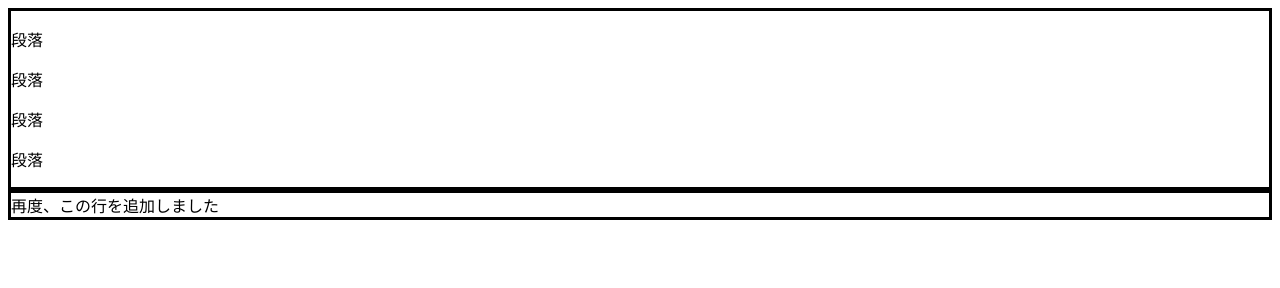
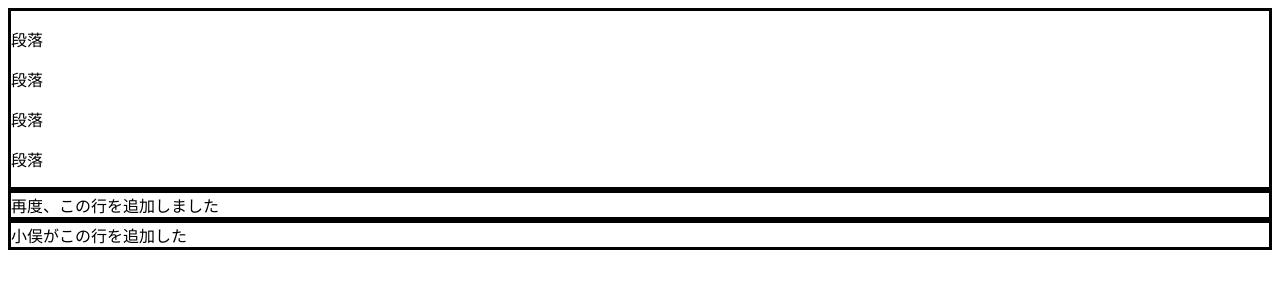
Before and after one commit to chokkoyamada/monaca-blank, a browser extension: page www/index.html in a window 1280 px wide. Drawn offline with Linux system fonts and the light colour scheme.

Commit message:
小俣さんの変更を適用

```diff
--- a/www/index.html
+++ b/www/index.html
@@ -24,5 +24,6 @@
 	<p class="btn1">段落</p>
 </div>
 <div>再度、この行を追加しました</div>
+<div>小俣がこの行を追加した</div>
 </body>
 </html>
```
